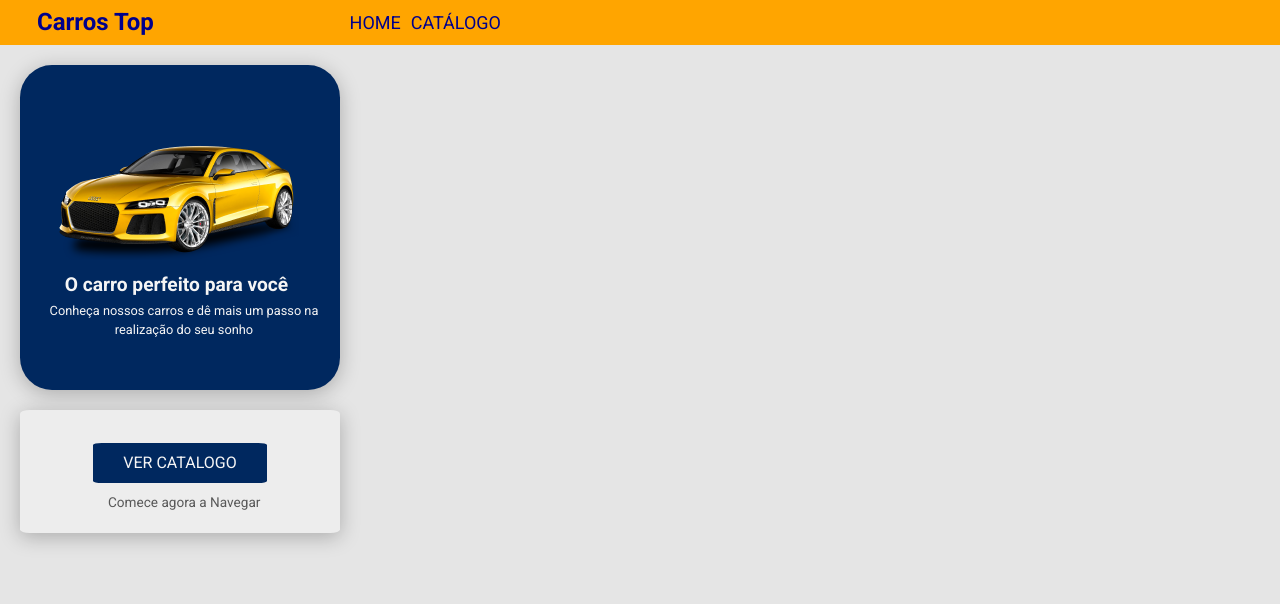
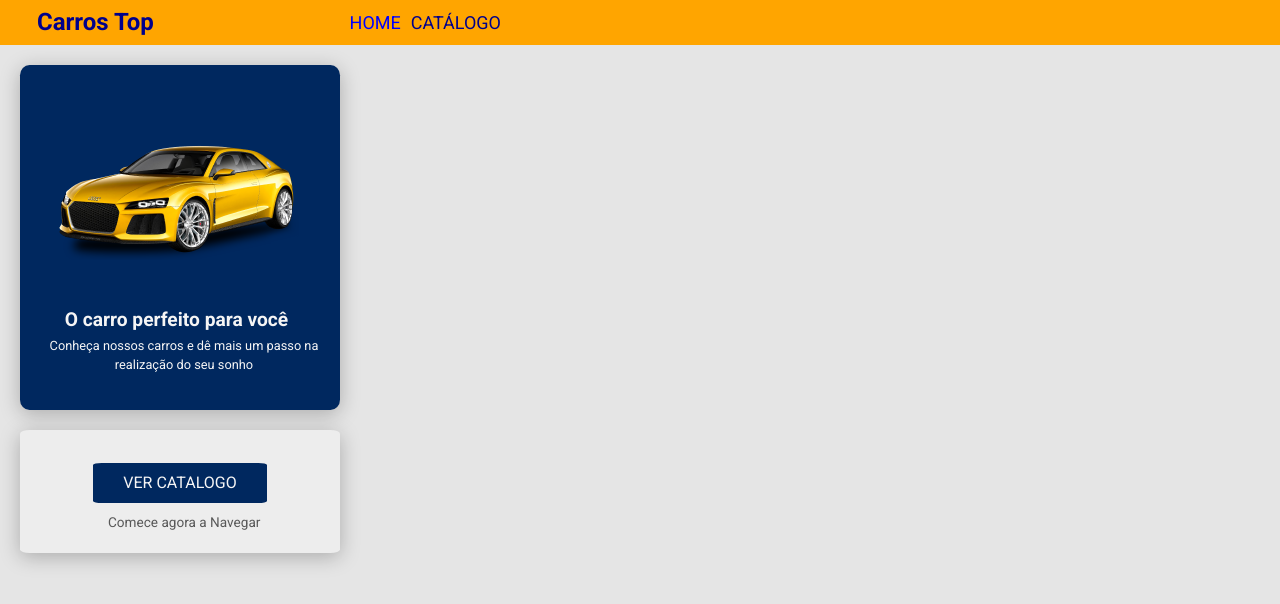
Before and after one commit to MarceloMachadoxD/carrostop, a React (Create React App) app: page / in a window 1280 px wide. Shown: the top 604 px of the page. Built offline with nearby package versions, Linux system fonts and the light colour scheme.

Commit message:
finalização home

```diff
--- a/src/App.css
+++ b/src/App.css
@@ -1,7 +1,7 @@
-@import url('https://fonts.googleapis.com/css2?family=Open+Sans:wght@400;700&family=Roboto:wght@400;700&display=swap');
+@import url("https://fonts.googleapis.com/css2?family=Open+Sans:wght@400;700&family=Roboto:wght@400;700&display=swap");
 
-*{
-    font-family: 'Roboto', sans-serif;
+* {
+  font-family: "Roboto", "Open Sans", sans-serif;
 }
 
 a, a:hover {
--- a/src/App.tsx
+++ b/src/App.tsx
@@ -1,6 +1,5 @@
 import "./custom.scss";
 import "./App.css";
-import NavBar from "./components/NavBar";
 import Router from "./Router";
 
 function App() {
--- a/src/components/NavBar/index.tsx
+++ b/src/components/NavBar/index.tsx
@@ -1,15 +1,16 @@
 import "./styles.css";
 import { NavLink } from "react-router-dom";
 import "bootstrap/js/src/collapse.js";
+import { Link } from "react-router-dom";
 
 const NavBar = () => {
   return (
     <>
       <nav className="navbar navbar-expand-md">
         <div className="container-fluid">
-          <a href="/">
-            <h1>Carros Top</h1>
-          </a>
+          <Link to="/">
+            <h1>Carros Top</h1>{" "}
+          </Link>
 
           <button
             className="navbar-toggler"
@@ -26,10 +27,10 @@ const NavBar = () => {
           <div className="collapse navbar-collapse" id="hamburguer-navbar">
             <ul className="navbar-nav offset-md-2 main-menu">
               <li>
-                <a href="/">HOME</a>
+                <NavLink to="/">HOME</NavLink>
               </li>
               <li>
-                <a href="/products">CATÁLOGO</a>
+                <NavLink to="/products">CATÁLOGO</NavLink>
               </li>
             </ul>
           </div>
--- a/src/pages/Home/styles.css
+++ b/src/pages/Home/styles.css
@@ -7,7 +7,7 @@
   padding: 0px;
   margin: 20px;
   box-shadow: 0px 4px 20px rgba(0, 0, 0, 0.25);
-  border-radius: 10%;
+  border-radius: 3%;
   min-height: 325px;
   max-width: 320px;
   color: whitesmoke;
@@ -23,6 +23,7 @@
 }
 
 .home-banner h1 {
+  padding-top: 35px;
   font-size: 1.2em;
 }
 
@@ -30,7 +31,7 @@
   padding-top: 5px;
   padding-left: 15px;
   font-size: 0.8em;
-  padding-bottom: 0px;
+  padding-bottom: 20px;
 }
 
 .home-banner img {
```
